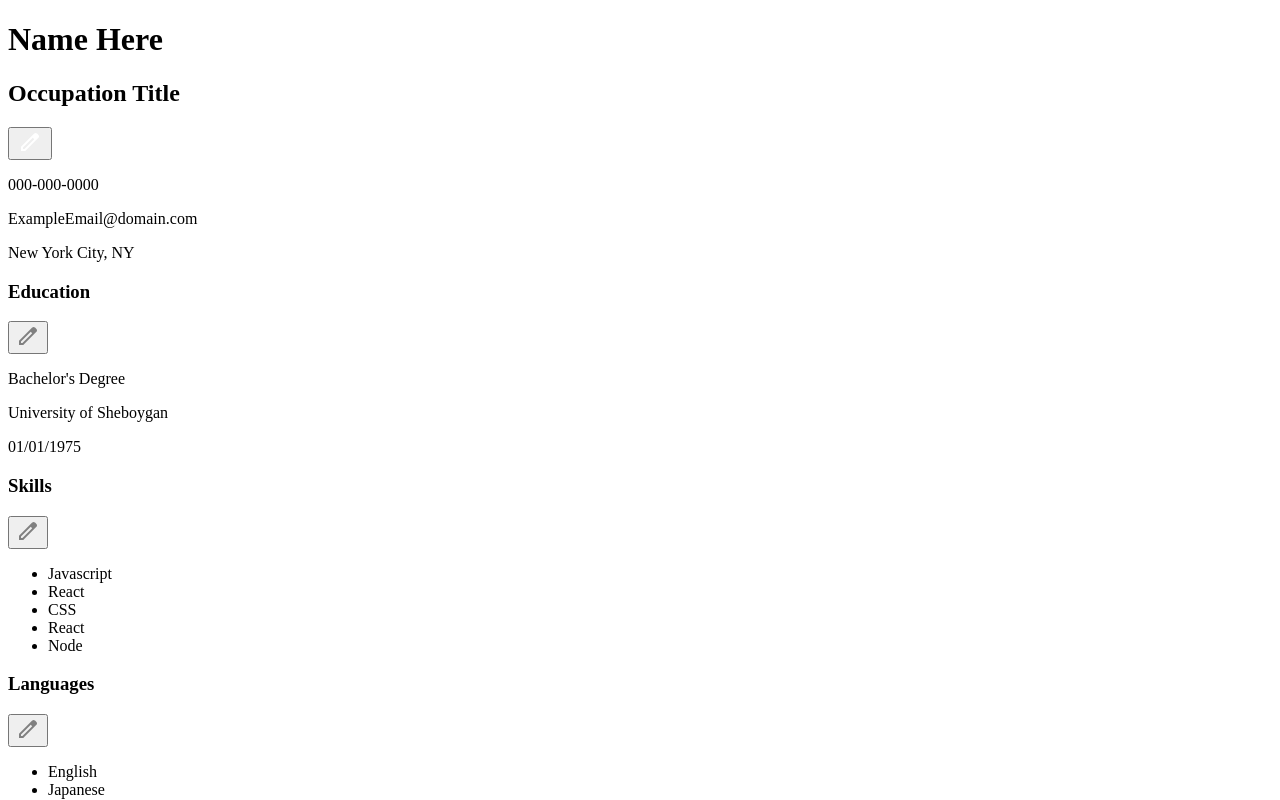
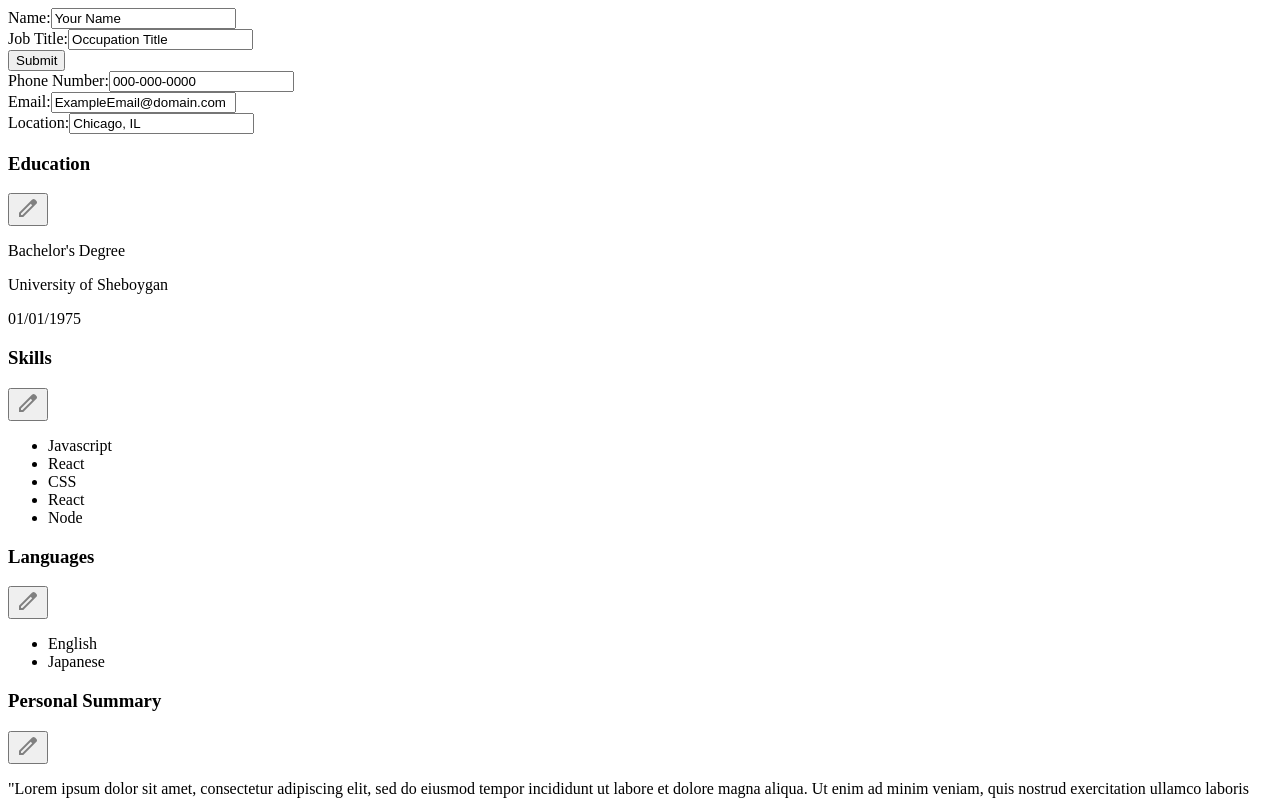
Before and after one commit to Q-Chan97/cv-application, a React (Vite) app: page / in a window 1280 px wide. Both pictures are taken after a click on the button 30 px from the left and 143 px from the top of the page. Shown: the top 800 px of the page. Built offline with nearby package versions, Linux system fonts and the light colour scheme; the HTML template or start-up script is replaced by a standard one.

Commit message:
feat: Create edit state inputs for header section

```diff
--- a/src/components/General.jsx
+++ b/src/components/General.jsx
@@ -1,17 +1,142 @@
-export default function General() {
+import { useState } from "react"
+
+export default function General({userInfo, setUserInfo}) {
+  const [editFlag, setEditFlag] = useState(false);
+
+  function enableEdit() {
+    if (editFlag === false) {
+      setEditFlag(true);
+    } else setEditFlag(false)
+  }
+
+  function handleNameChange(e) {
+    setUserInfo({
+      ...userInfo,
+      name: e.target.value
+    })
+  }
+
+  function handleTitleChange(e) {
+    setUserInfo({
+      ...userInfo,
+      title: e.target.value
+    })
+  }
+
+  function handlePhoneNumberChange(e) {
+    setUserInfo({
+      ...userInfo,
+      phoneNumber: e.target.value
+    })
+  }
+
+  function handleEmailChange(e) {
+    setUserInfo({
+      ...userInfo,
+      email: e.target.value
+    })
+  }
+
+  function handleLocationChange(e) {
+    setUserInfo({
+      ...userInfo,
+      location: e.target.value
+    })
+  }
+
+  function submitChanges() {
+    if (editFlag === true) {
+      setEditFlag(false)
+    } else setEditFlag(true)
+  }
+
   return (
       <>
         <div className="name-wrapper">
-            <h1>Name Here</h1>
-            <h2>Occupation Title</h2>
-            <button className="header-edit-button">
+          {!editFlag ? (
+            <>
+              <h1>{userInfo.name}</h1>
+              <h2>{userInfo.title}</h2>
+              <button aria-label="edit button" type="button" className="header-edit-button" onClick={enableEdit}>
                 <svg xmlns="http://www.w3.org/2000/svg" height="24px" viewBox="0 -960 960 960" width="28px" fill="#FFFFFF"><path d="M200-200h57l391-391-57-57-391 391v57Zm-80 80v-170l528-527q12-11 26.5-17t30.5-6q16 0 31 6t26 18l55 56q12 11 17.5 26t5.5 30q0 16-5.5 30.5T817-647L290-120H120Zm640-584-56-56 56 56Zm-141 85-28-29 57 57-29-28Z"/></svg>
               </button>
+            </>
+          ) : (
+            <div className="name-wrapper editing">
+              <div className="edit-field-wrapper">
+                <label for="name-input">Name:</label>
+                <input
+                  name="name-input"
+                  id="name-input"
+                  className="header-edit-field"
+                  type="text"
+                  onChange={handleNameChange}
+                  value={userInfo.name}>
+                </input>
+              </div>
+              <div className="edit-field-wrapper">
+                <label for="title-input">Job Title:</label>
+                <input
+                  name="title-input"
+                  id="title-input"
+                  className="header-edit-field"
+                  type="text"
+                  onChange={handleTitleChange}
+                  value={userInfo.title}>
+                </input>
+              </div>
+              <button type="button" className="submit-button" onClick={submitChanges}>
+                Submit
+              </button>
+            </div>
+          )}
         </div>
         <div className="contact-wrapper">
-            <p>000-000-0000</p>
-            <p>ExampleEmail@domain.com</p>
-            <p>New York City, NY</p>
+          {!editFlag ? (
+            <>
+              <p>{userInfo.phoneNumber}</p>
+              <p>{userInfo.email}</p>
+              <p>{userInfo.location}</p>
+            </>
+          ) : (
+            <>
+              <div className="contact-wrapper editing">
+                <div className="edit-field-wrapper">
+                  <label for="phone-number-input">Phone Number:</label>
+                  <input
+                    name="phone-number-input"
+                    id="phone-number-input"
+                    className="header-edit-field"
+                    type="text"
+                    onChange={handlePhoneNumberChange}
+                    value={userInfo.phoneNumber}>
+                  </input>
+                </div>
+                <div className="edit-field-wrapper">
+                  <label for="email-input">Email:</label>
+                  <input
+                    name="email-input"
+                    id="email-input"
+                    className="header-edit-field"
+                    type="text"
+                    onChange={handleEmailChange}
+                    value={userInfo.email}>
+                  </input>
+                </div>
+                <div className="edit-field-wrapper">
+                  <label for="location-input">Location:</label>
+                  <input
+                    name="location-input"
+                    id="location-input"
+                    className="header-edit-field"
+                    type="text"
+                    onChange={handleLocationChange}
+                    value={userInfo.location}>
+                  </input>
+                </div>
+              </div>
+            </>
+          )}
         </div>
       </>
     )
```
Lines whose indentation alone changed are shown as unchanged.
